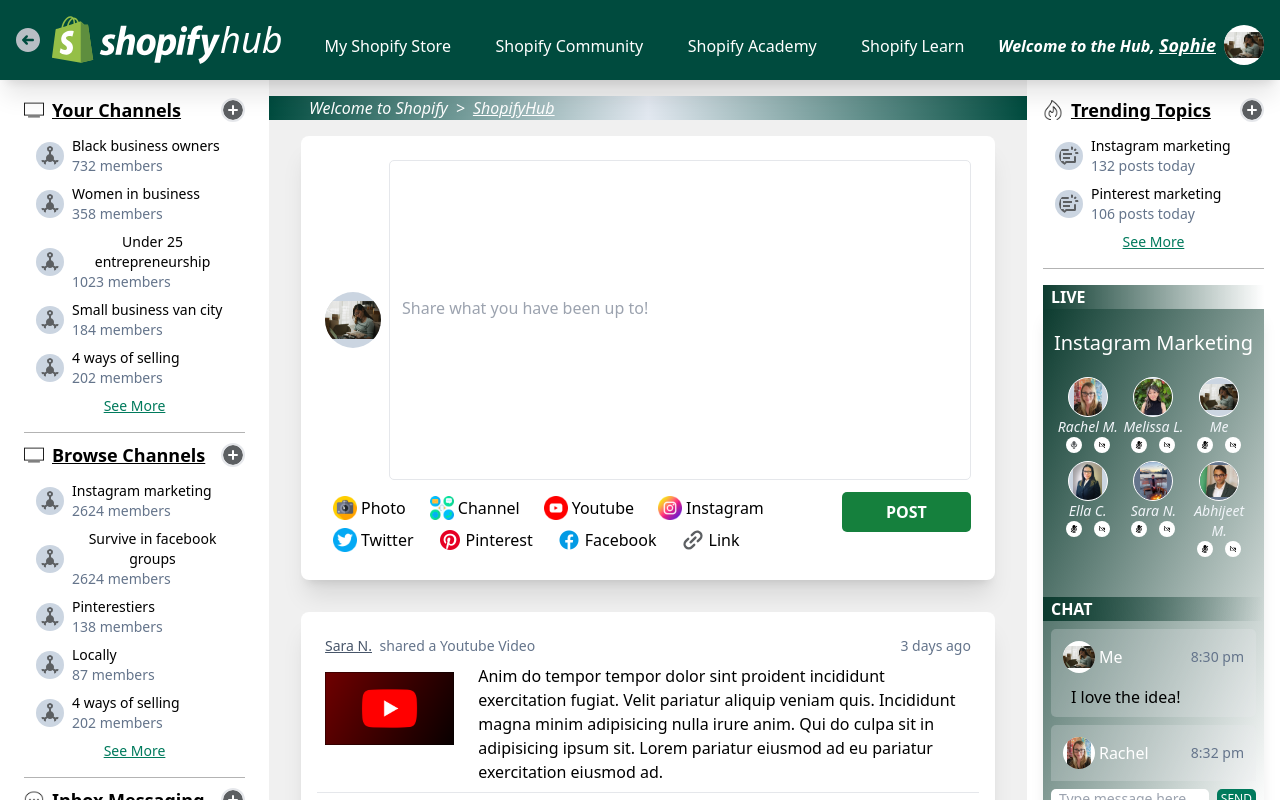
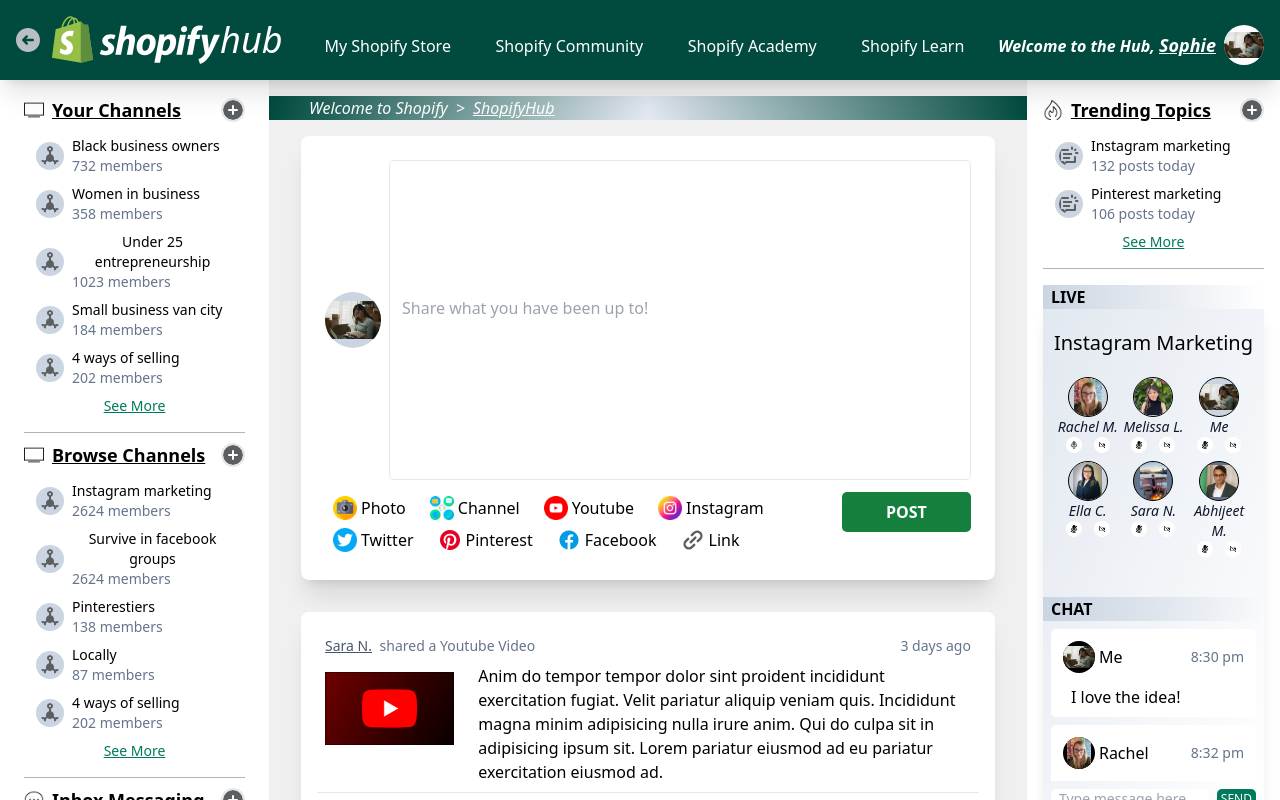
Before and after one commit to ChenElla/Shopifyhub, a React (Vite) app: page / in a window 1280 px wide. Built offline with nearby package versions, Linux system fonts and the light colour scheme.

Commit message:
change layout (color) of the live panel

```diff
--- a/src/components/LiveSection/LiveSection.jsx
+++ b/src/components/LiveSection/LiveSection.jsx
@@ -1,4 +1,3 @@
-
 import video_off_icon from "../../assets/icons/video_off.png";
 import micro_icon from "../../assets/icons/MicrophoneMajor.svg";
 import mute_icon from "../../assets/icons/mute_icon.png";
@@ -12,21 +11,21 @@
 export default function LiveSection() {
   return (
     <div className="w-full min-h-full pb-10">
-      <div className="text-white pl-2 text-start font-xl font-semibold uppercase bg-gradient-to-r from-green-1000 to-transparent">
+      <div className="text-black pl-2 text-start font-xl font-semibold uppercase bg-gradient-to-r from-slate-300 to-transparent">
         Live
       </div>
-      <div className="bg-gradient-to-br from-green-1000 to-transparent w-full shadow-lg">
-        <div className="text-xl text-white mb-5 pt-5">
+      <div className="bg-gradient-to-br from-slate-200 to-transparent w-full shadow-lg">
+        <div className="text-xl text-black mb-5 pt-5">
           Instagram Marketing
         </div>
         <div className="flex flex-row pr-3 pl-3 pb-2 justify-between w-1/1">
-          <div className="flex flex-col w-1/3 items-center">
+          <div className="flex flex-col w-1/3 items-center ">
             <img
-              className="w-10 h-10 bg-slate-300 rounded-full border border-white border-5 "
+              className="w-10 h-10 bg-slate-300 rounded-full border border-black border-5 "
               src={rc_icon}
               alt="rachel_user_icon"
             />
-            <div className="text-slate-100 italic text-sm">Rachel M.</div>
+            <div className="text-slate-900 italic text-sm">Rachel M.</div>
             <div className="flex flex-row justify-between">
               <img
                 className="w-4 h-4 mr-3 rounded-full bg-white p-1"
@@ -42,11 +41,11 @@
           </div>
           <div className="flex flex-col w-1/3 items-center">
             <img
-              className="w-10 h-10 bg-slate-300 rounded-full border border-white border-5 "
+              className="w-10 h-10 bg-slate-300 rounded-full border border-black border-5 "
               src={ml_icon}
               alt="melissa_user_icon"
             />
-            <div className="text-slate-100 italic text-sm">Melissa L.</div>
+            <div className="text-slate-900 italic text-sm">Melissa L.</div>
             <div className="flex flex-row justify-between">
               <img
                 className="w-4 h-4 mr-3 rounded-full bg-white p-1"
@@ -62,11 +61,11 @@
           </div>
           <div className="flex flex-col w-1/3 items-center">
             <img
-              className="w-10 h-10 bg-slate-300 rounded-full border border-white border-5 "
+              className="w-10 h-10 bg-slate-300 rounded-full border border-black border-5 "
               src={sp_icon}
               alt="sophie_user_icon"
             />
-            <div className="text-slate-100 italic text-sm">Me</div>
+            <div className="text-slate-900 italic text-sm">Me</div>
             <div className="flex flex-row justify-between">
               <img
                 className="w-4 h-4 mr-3 rounded-full bg-white p-1"
@@ -84,11 +83,11 @@
         <div className="flex flex-row pr-3 pl-3 pb-10 justify-between w-1/1">
           <div className="flex flex-col w-1/3 items-center">
             <img
-              className="w-10 h-10 bg-slate-300 rounded-full border border-white border-5 "
+              className="w-10 h-10 bg-slate-300 rounded-full border border-black border-5 "
               src={el_icon}
               alt="ella_user_icon"
             />
-            <div className="text-slate-100 italic text-sm">Ella C.</div>
+            <div className="text-slate-900 italic text-sm">Ella C.</div>
             <div className="flex flex-row justify-between">
               <img
                 className="w-4 h-4 mr-3 rounded-full bg-white p-1"
@@ -104,11 +103,11 @@
           </div>
           <div className="flex flex-col w-1/3 items-center ">
             <img
-              className="w-10 h-10 bg-slate-500 rounded-full border border-white border-5 "
+              className="w-10 h-10 bg-slate-500 rounded-full border border-black border-5 "
               src={sr_icon}
               alt="sara_user_icon"
             />
-            <div className="text-slate-100 italic text-sm">Sara N.</div>
+            <div className="text-slate-900 italic text-sm">Sara N.</div>
             <div className="flex flex-row justify-between">
               <img
                 className="w-4 h-4 mr-3 rounded-full bg-white p-1"
@@ -124,11 +123,11 @@
           </div>
           <div className="flex flex-col w-1/3 items-center">
             <img
-              className="w-10 h-10 bg-slate-500 rounded-full border border-white border-5 "
+              className="w-10 h-10 bg-slate-500 rounded-full border border-black border-5 "
               src={ab_icon}
               alt="abhijeet_user_icon"
             />
-            <div className="text-slate-100 italic text-sm">Abhijeet M.</div>
+            <div className="text-slate-900 italic text-sm">Abhijeet M.</div>
             <div className="flex flex-row justify-between">
               <img
                 className="w-4 h-4 mr-3 rounded-full bg-white p-1"
@@ -144,25 +143,25 @@
           </div>
         </div>
         <div>
-          <div className="text-white pl-2 text-start font-xl font-semibold uppercase bg-gradient-to-r from-green-1000 to-transparent">
+          <div className="text-black pl-2 text-start font-xl font-semibold uppercase bg-gradient-to-r from-slate-300 to-transparent">
             Chat
           </div>
           <div className="bg-transparent w-full h-40 min-h-40 overflow-y-auto">
-            <div className="flex flex-col justify-start bg-bage-50/25 m-2 rounded-sm">
+            <div className="flex flex-col justify-start bg-white rounded-sm m-2">
               <div className="flex flex-row justify-between items-center p-3">
                 <div className="flex flex-row justify-start items-center">
-                  <img className="w-8 h-8 rounded-full bg-white mr-1" src={sp_icon} alt="sophie_usericon" />
-                  <div className ="text-white">Me</div>
+                  <img className="w-8 h-8 rounded-full bg-black mr-1" src={sp_icon} alt="sophie_usericon" />
+                  <div className ="text-black">Me</div>
                 </div>
                 <div className="text-slate-500 text-sm">8:30 pm</div>
               </div>
               <div className="text-left ml-5 mb-2 font-black font-normal">I love the idea!</div>
             </div>
-            <div className="flex flex-col justify-start bg-bage-50/25 m-2 rounded-sm">
+            <div className="flex flex-col justify-start bg-white rounded-sm m-2">
               <div className="flex flex-row justify-between items-center p-3">
                 <div className="flex flex-row justify-start items-center">
-                  <img className="w-8 h-8 rounded-full bg-white mr-1" src={rc_icon} alt="rachel_usericon" />
-                  <div className ="text-white">Rachel</div>
+                  <img className="w-8 h-8 rounded-full bg-black mr-1" src={rc_icon} alt="rachel_usericon" />
+                  <div className ="text-black">Rachel</div>
                 </div>
                 <div className="text-slate-500 text-sm">8:32 pm</div>
               </div>
```
